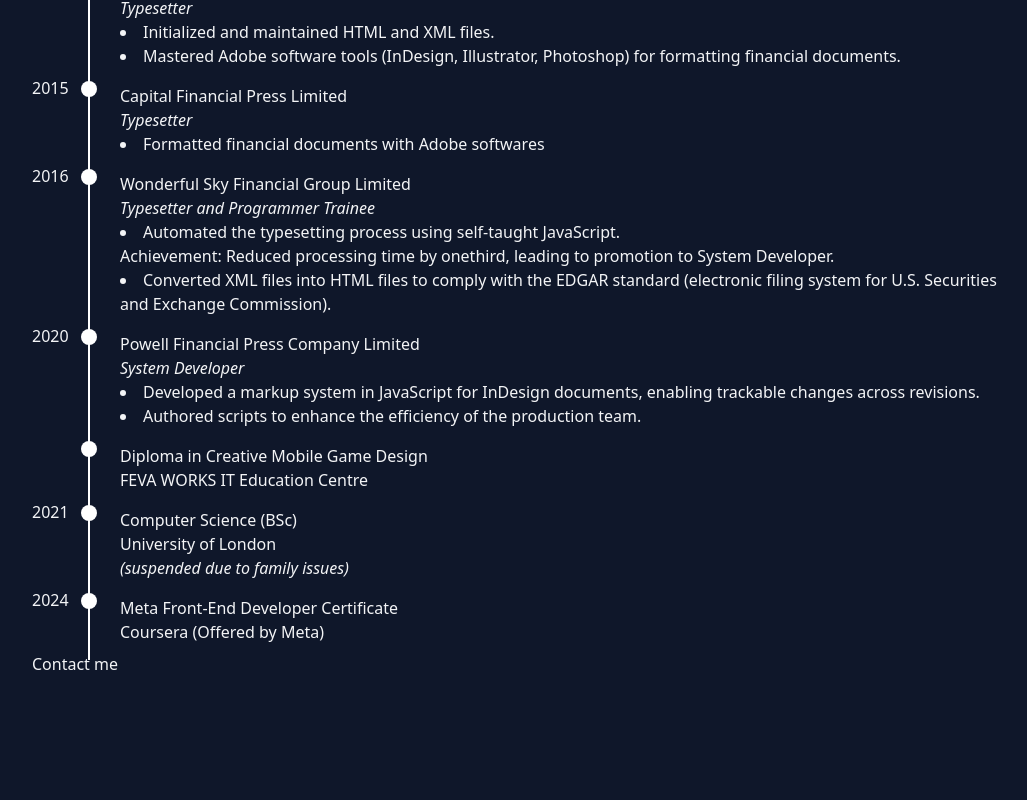
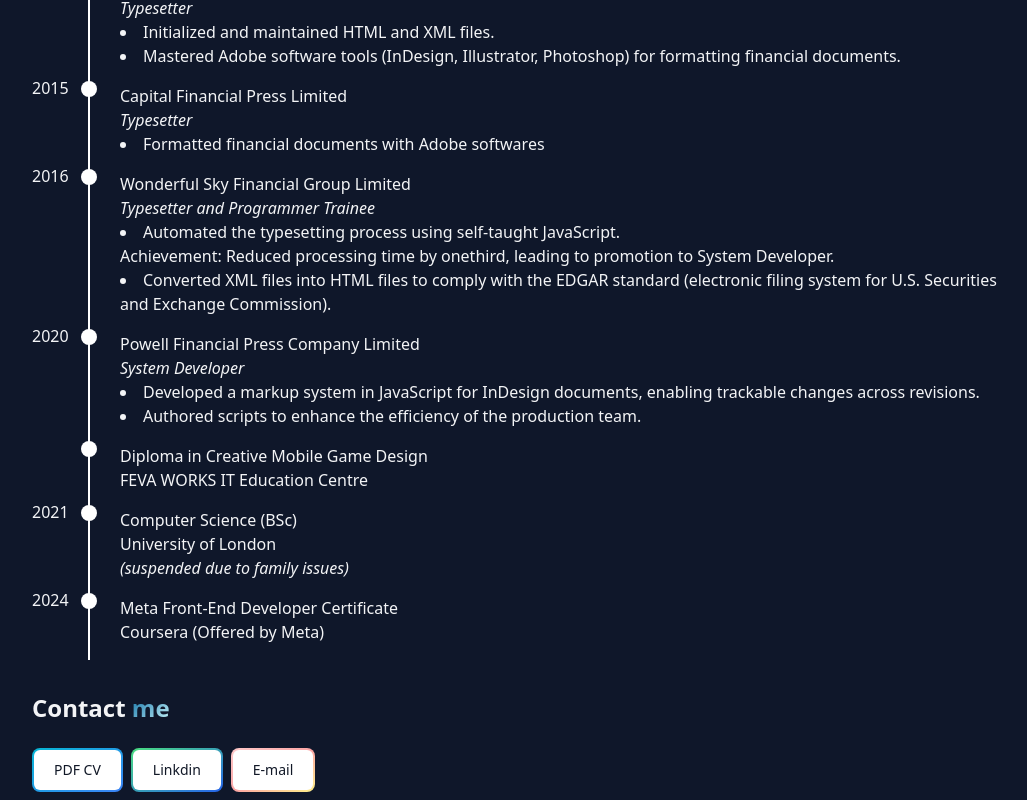
Before and after one commit to jeremyf2020/portfolio, a React (Create React App) app: page / in a window 1280 px wide. Shown: the part 812-1612 px from the top of the page, without its empty margins (120-1147 px from the left). Before the commit the page ends 1488 px from the top, so only its background shows below. Built offline with nearby package versions, Linux system fonts and the light colour scheme.

Commit message:
update contact me

```diff
--- a/src/layouts/Contact.tsx
+++ b/src/layouts/Contact.tsx
@@ -1,7 +1,27 @@
 export default function Contact() {
   return (
     <>
-      <h1>Contact me</h1>
+      <h1 className="mb-6 text-2xl font-bold">
+        Contact{" "}
+        <span className="bg-gradient-to-br from-sky-700 to-cyan-100 bg-clip-text text-transparent">
+          me
+        </span>
+      </h1>
+      <button className="relative inline-flex items-center justify-center p-0.5 mb-2 me-2 overflow-hidden text-sm font-medium text-gray-900 rounded-lg group bg-gradient-to-br from-cyan-500 to-blue-500 group-hover:from-cyan-500 group-hover:to-blue-500 hover:text-white dark:text-white focus:ring-4 focus:outline-none focus:ring-cyan-200 dark:focus:ring-cyan-800">
+        <span className="relative px-5 py-2.5 transition-all ease-in duration-75 bg-white dark:bg-gray-900 rounded-md group-hover:bg-opacity-0">
+          PDF CV
+        </span>
+      </button>
+      <button className="relative inline-flex items-center justify-center p-0.5 mb-2 me-2 overflow-hidden text-sm font-medium text-gray-900 rounded-lg group bg-gradient-to-br from-green-400 to-blue-600 group-hover:from-green-400 group-hover:to-blue-600 hover:text-white dark:text-white focus:ring-4 focus:outline-none focus:ring-green-200 dark:focus:ring-green-800">
+        <span className="relative px-5 py-2.5 transition-all ease-in duration-75 bg-white dark:bg-gray-900 rounded-md group-hover:bg-opacity-0">
+          Linkdin
+        </span>
+      </button>
+      <button className="relative inline-flex items-center justify-center p-0.5 mb-2 me-2 overflow-hidden text-sm font-medium text-gray-900 rounded-lg group bg-gradient-to-br from-red-200 via-red-300 to-yellow-200 group-hover:from-red-200 group-hover:via-red-300 group-hover:to-yellow-200 dark:text-white dark:hover:text-gray-900 focus:ring-4 focus:outline-none focus:ring-red-100 dark:focus:ring-red-400">
+        <span className="relative px-5 py-2.5 transition-all ease-in duration-75 bg-white dark:bg-gray-900 rounded-md group-hover:bg-opacity-0">
+          E-mail
+        </span>
+      </button>
     </>
   );
 }
--- a/src/layouts/Timeline.tsx
+++ b/src/layouts/Timeline.tsx
@@ -1,6 +1,6 @@
 export default function Timeline() {
   return (
-    <>
+    <div className="mb-10">
       <h1 className="mb-6 text-2xl font-bold bg-gradient-to-br from-sky-700 to-cyan-100 bg-clip-text text-transparent">
         Experience
       </h1>
@@ -131,6 +131,6 @@ export default function Timeline() {
           </div>
         </div>
       </div>
-    </>
+    </div>
   );
 }
```
